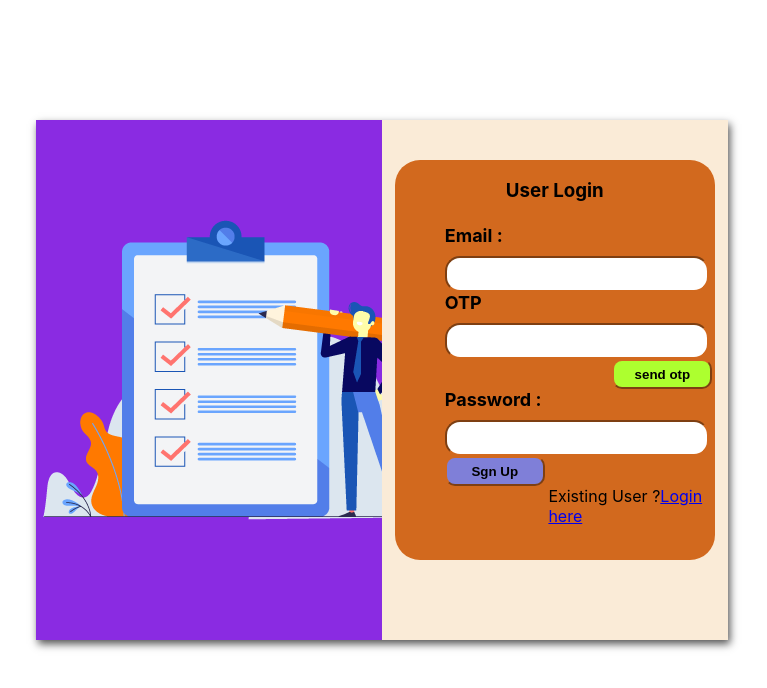
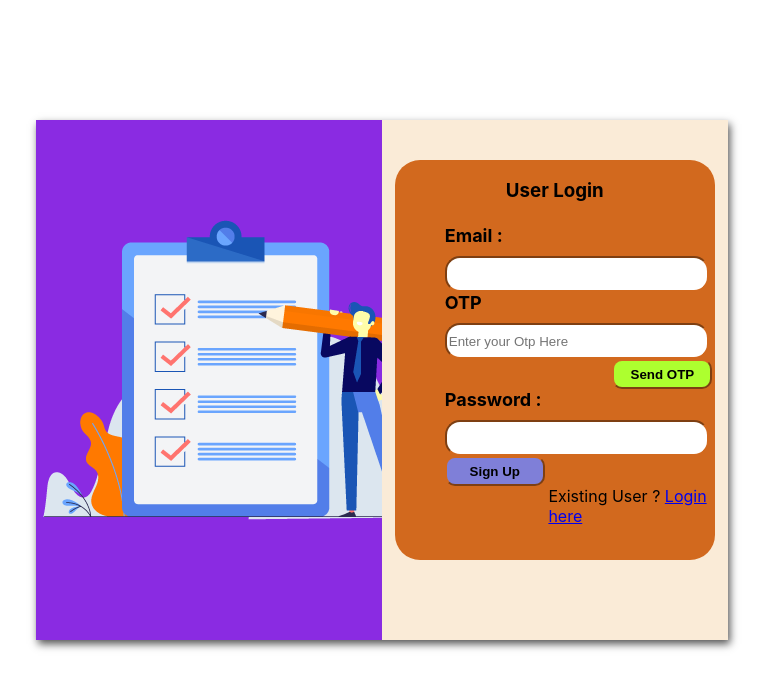
Before and after one commit to Sanjay4748/Task_Manager, a React (Create React App) app in the folder Frontend/taskmanager/: page /signup in a window 1280 px wide. Shown: the top 688 px of the page, without its empty margins (258-1025 px from the left). Built offline with nearby package versions, Linux system fonts and the light colour scheme.

Commit message:
updated code frontend

```diff
--- a/Frontend/taskmanager/src/App.js
+++ b/Frontend/taskmanager/src/App.js
@@ -1,5 +1,4 @@
 import { BrowserRouter,Routes,Route } from "react-router-dom";
-import Layout from "./LayoutComponent/Layout";
 import LoginLayout from "./LoginComponent/LoginLayout";
 import Login from "./LoginComponent/Login";
 import Signup from "./LoginComponent/SignUp";
@@ -12,8 +11,7 @@ function App() {
       <Route path="/" element={<LoginLayout children = {<Login/>}/>} />
       <Route path="/signup" element={<LoginLayout children={<Signup/>}/>}/>
       <Route path="/forgotpassword" element={<LoginLayout children = {<ForgotPassword/>}/>} />
-      <Route path="/l" element ={<Layout children = {<h3>hii</h3>}/>}/>
-      <Route path="/lo" element={<Login/>}/>
+      <Route path="/home" element={<h1>hiiii</h1>}/>
     </Routes>
     </BrowserRouter>
   );
--- a/Frontend/taskmanager/src/HttpComponent/http-common.js
+++ b/Frontend/taskmanager/src/HttpComponent/http-common.js
@@ -1,13 +1,23 @@
-import { Axios } from "axios";
+import axios from 'axios';
 
-const baseurl = `http://192.168.1.84:8080/`
+const baseurl = 'http://192.168.1.66:8080/';
 
-const AddUser = (body) =>{
-    const result = Axios.post(baseurl+`adduser`,body)
+const AddUser = async (body) => {
+   try {
+    return await axios.post(baseurl + 'adduser', body);
+    } catch (err) {
+        return err;
+    }
+};
 
-}
+const SendMail = async (email, body) => {
+    try {
+        return axios.post(baseurl + `mail/send/${email}`, body);
+    } catch (err) {
+        return err;
+    }
+};
 
+const HttpFunctions = { AddUser, SendMail };
 
-const Httfunctions = {AddUser}
-
-export default Httfunctions;
+export default HttpFunctions;
--- a/Frontend/taskmanager/src/LoginComponent/SignUp.js
+++ b/Frontend/taskmanager/src/LoginComponent/SignUp.js
@@ -1,44 +1,84 @@
+import { useState} from 'react';
+import { useNavigate } from 'react-router-dom';
 import styles from './Login.module.css';
 import { Link } from 'react-router-dom';
+import Httfunctions from '../HttpComponent/http-common';
 
-function Signup(){
+function Signup() {
+  const [userEmail, setUserEmail] = useState("");
+  const [enteredOtp, setEnteredOtp] = useState("");
+  const [password, setPassword] = useState("");
+  const [disableOtp, setDisableOtp] = useState(false);
+  const [otpCount, setOtpCount] = useState(0);
+  const [otpvalue ,setOtpValue] = useState("");
+  const [placeholdermsg , Setplaceholdermsg] = useState("Enter your Otp Here");
 
-    return(
-        <div className={styles.loginbox}>
+  const navigate = useNavigate();
+
+  const sendOtp = async (e) => {
+    e.preventDefault();
+    var otpmsg = {
+      "subject":"Otp Verification ",
+      "message":""
+    }
+
+    await Httfunctions.SendMail(userEmail,otpmsg)
+    .then((response) => {
+      setOtpValue((response.data.otp).toString());
+    }).catch((err) => {
+      console.error(err);
+    });
+
+    setOtpCount(otpCount + 1);
+    if (otpCount === 2) {
+      Setplaceholdermsg("Otp Limit exceeded Try After Some Time")
+      setDisableOtp(true);
+    }
+  };
+
+  const SignupHandle = (e) => {
+    e.preventDefault();
+    if(otpvalue === enteredOtp){
+      navigate('/home');
+    }
+  };
+
+  return (
+    <div className={styles.loginbox}>
       <div className={styles.box}>
         <h3>User Login</h3>
       </div>
-      <form className={styles.formdiv}>
+      <form className={styles.formdiv} onSubmit={SignupHandle} >
         <div>
           <label>Email :</label>
         </div>
         <div>
-          <input type="email" />
+          <input type="email" value={userEmail} id='email' onChange={(e) => { setUserEmail(e.target.value) }} />
         </div>
         <div>
           <label>OTP</label>
         </div>
         <div>
-          <input type="text" />
+          <input type="text" value={enteredOtp} placeholder={placeholdermsg} id='otp' onChange={(e) => { setEnteredOtp(e.target.value) }} />
         </div>
         <div style={{ marginLeft: "17vw" }}>
-        <button style={{backgroundColor:"greenyellow"}}>send otp</button>
+          <button type='button' disabled={disableOtp} style={{ backgroundColor: "greenyellow" }} onClick={sendOtp}>Send OTP</button>
         </div>
         <div>
           <label>Password :</label>
         </div>
         <div>
-          <input type="password" />
+          <input type="password" value={password} id='password' onChange={(e) => { setPassword(e.target.value) }} />
         </div>
         <div>
-          <button type="submit">Sgn Up</button>
+          <button type="submit">Sign Up</button>
         </div>
         <div style={{ marginLeft: "12vw" }}>
-          Existing User ?<Link to={"/"}>Login here</Link>
+          Existing User ? <Link to={"/"}>Login here</Link>
         </div>
       </form>
     </div>
-    );
+  );
 }
 
 export default Signup;
```
